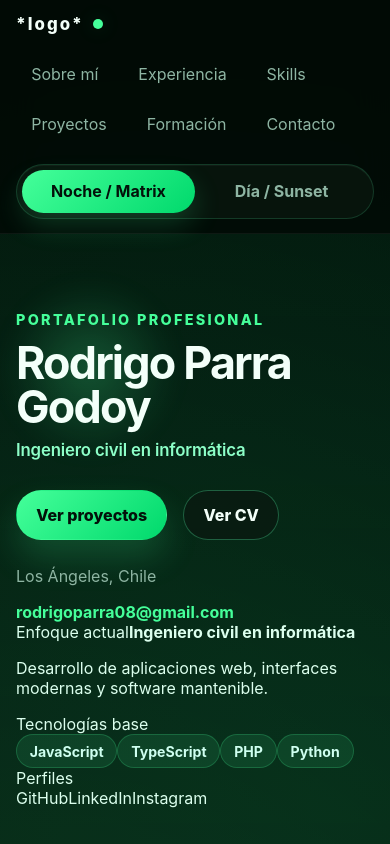
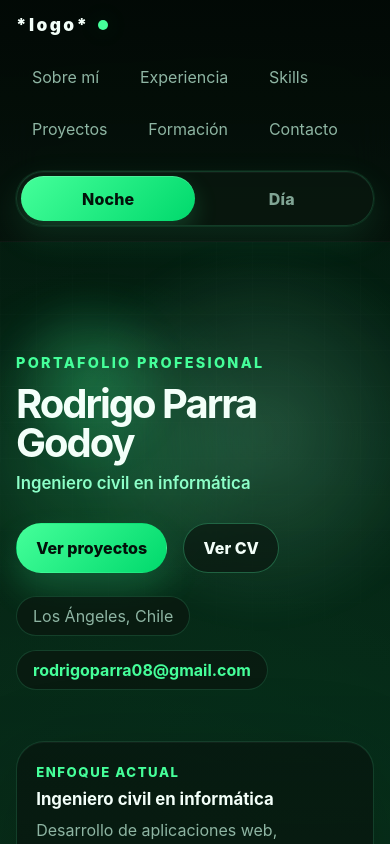
Before and after one commit to rodripgg/portfolio, a React (Vite) app: page / in a window 390 px wide. Shown: the top 844 px of the page. Built offline with nearby package versions, Linux system fonts and the light colour scheme.

Commit message:
mejoras colores y animación a switch

```diff
--- a/src/components/ThemeToggle.tsx
+++ b/src/components/ThemeToggle.tsx
@@ -1,4 +1,4 @@
-type ThemeMode = "matrix" | "sunset";
+type ThemeMode = 'matrix' | 'sunset';
 
 interface ThemeToggleProps {
   theme: ThemeMode;
@@ -7,23 +7,29 @@ interface ThemeToggleProps {
 
 export function ThemeToggle({ theme, onChange }: ThemeToggleProps) {
   return (
-    <div className="theme-switcher" role="group" aria-label="Selector de tema">
+    <div
+      className={`theme-switcher theme-switcher--${theme}`}
+      role="group"
+      aria-label="Selector de tema"
+    >
+      <span className="theme-switcher__thumb" aria-hidden="true" />
+
       <button
         type="button"
-        className={`theme-option ${theme === "matrix" ? "is-active" : ""}`}
-        onClick={() => onChange("matrix")}
-        aria-pressed={theme === "matrix"}
+        className={`theme-option ${theme === 'matrix' ? 'is-active' : ''}`}
+        onClick={() => onChange('matrix')}
+        aria-pressed={theme === 'matrix'}
       >
-        Noche / Matrix
+        Noche
       </button>
 
       <button
         type="button"
-        className={`theme-option ${theme === "sunset" ? "is-active" : ""}`}
-        onClick={() => onChange("sunset")}
-        aria-pressed={theme === "sunset"}
+        className={`theme-option ${theme === 'sunset' ? 'is-active' : ''}`}
+        onClick={() => onChange('sunset')}
+        aria-pressed={theme === 'sunset'}
       >
-        Día / Sunset
+        Día
       </button>
     </div>
   );
--- a/src/index.css
+++ b/src/index.css
@@ -11,7 +11,7 @@
   --transition-slow: 680ms cubic-bezier(0.22, 1, 0.36, 1);
 }
 
-:root[data-theme='matrix'] {
+:root[data-theme="matrix"] {
   --bg: #020805;
   --bg-soft: #07120c;
   --surface: rgba(7, 20, 13, 0.78);
@@ -33,37 +33,58 @@
   --tag-border: rgba(69, 255, 154, 0.2);
   --tag-text: #cffff0;
   --bg-gradient:
-    radial-gradient(circle at 15% 18%, rgba(69, 255, 154, 0.14), transparent 24%),
-    radial-gradient(circle at 85% 12%, rgba(0, 217, 108, 0.12), transparent 22%),
+    radial-gradient(
+      circle at 15% 18%,
+      rgba(69, 255, 154, 0.14),
+      transparent 24%
+    ),
+    radial-gradient(
+      circle at 85% 12%,
+      rgba(0, 217, 108, 0.12),
+      transparent 22%
+    ),
     radial-gradient(circle at 50% 100%, rgba(7, 50, 30, 0.35), transparent 40%);
   --line-overlay: rgba(69, 255, 154, 0.04);
 }
 
-:root[data-theme='sunset'] {
-  --bg: #f7eef6;
-  --bg-soft: #fff8fd;
-  --surface: rgba(255, 255, 255, 0.72);
-  --surface-strong: rgba(255, 255, 255, 0.9);
-  --border: rgba(255, 132, 190, 0.24);
-  --border-strong: rgba(110, 215, 255, 0.38);
-  --text: #33284a;
-  --text-soft: #7b6a94;
-  --heading: #241a38;
-  --primary: #ff6fb6;
-  --primary-strong: #ff8a66;
-  --secondary: #67d6ff;
-  --accent: #ffd79e;
+:root[data-theme="sunset"] {
+  --bg: #ffd3e8;
+  --bg-soft: #ffe6f3;
+  --surface: rgba(255, 233, 244, 0.72);
+  --surface-strong: rgba(255, 242, 248, 0.88);
+  --border: rgba(255, 88, 172, 0.24);
+  --border-strong: rgba(77, 220, 255, 0.34);
+  --text: #3c214d;
+  --text-soft: #7f5d87;
+  --heading: #2b1538;
+  --primary: #ff4fa3;
+  --primary-strong: #ff7d5c;
+  --secondary: #3ad7ff;
+  --accent: #ffd08a;
   --button-text: #ffffff;
-  --theme-shadow: rgba(255, 111, 182, 0.2);
-  --divider: rgba(50, 25, 80, 0.08);
-  --hero-ring: rgba(103, 214, 255, 0.24);
-  --tag-bg: rgba(103, 214, 255, 0.14);
-  --tag-border: rgba(255, 111, 182, 0.18);
-  --tag-text: #452c61;
+  --theme-shadow: rgba(255, 79, 163, 0.24);
+  --divider: rgba(74, 29, 88, 0.1);
+  --hero-ring: rgba(58, 215, 255, 0.22);
+  --tag-bg: rgba(255, 79, 163, 0.12);
+  --tag-border: rgba(58, 215, 255, 0.2);
+  --tag-text: #4a245a;
   --bg-gradient:
-    radial-gradient(circle at 15% 12%, rgba(255, 111, 182, 0.18), transparent 26%),
-    radial-gradient(circle at 82% 14%, rgba(103, 214, 255, 0.18), transparent 22%),
-    radial-gradient(circle at 50% 100%, rgba(255, 203, 140, 0.3), transparent 40%);
+    radial-gradient(
+      circle at 14% 12%,
+      rgba(255, 79, 163, 0.26),
+      transparent 26%
+    ),
+    radial-gradient(
+      circle at 86% 14%,
+      rgba(58, 215, 255, 0.24),
+      transparent 22%
+    ),
+    radial-gradient(
+      circle at 50% 100%,
+      rgba(255, 165, 108, 0.3),
+      transparent 38%
+    ),
+    linear-gradient(180deg, rgba(255, 210, 232, 0.55), rgba(255, 235, 246, 0.4));
   --line-overlay: rgba(255, 255, 255, 0);
 }
 
@@ -78,11 +99,15 @@ html {
 body {
   margin: 0;
   min-width: 320px;
-  font-family: Inter, system-ui, -apple-system, BlinkMacSystemFont, 'Segoe UI', sans-serif;
+  font-family:
+    Inter,
+    system-ui,
+    -apple-system,
+    BlinkMacSystemFont,
+    "Segoe UI",
+    sans-serif;
   color: var(--text);
-  background:
-    var(--bg-gradient),
-    var(--bg);
+  background: var(--bg-gradient), var(--bg);
   transition:
     background var(--transition-slow),
     color var(--transition-medium);
@@ -92,7 +117,7 @@ body {
 
 body::before,
 body::after {
-  content: '';
+  content: "";
   position: fixed;
   inset: 0;
   pointer-events: none;
@@ -100,19 +125,17 @@ body::after {
 }
 
 body::before {
-  background:
-    linear-gradient(180deg, transparent 0%, rgba(0, 0, 0, 0.08) 100%);
+  background: linear-gradient(180deg, transparent 0%, rgba(0, 0, 0, 0.08) 100%);
 }
 
 body::after {
   opacity: 0.5;
-  background:
-    repeating-linear-gradient(
-      180deg,
-      transparent 0,
-      transparent 3px,
-      var(--line-overlay) 4px
-    );
+  background: repeating-linear-gradient(
+    180deg,
+    transparent 0,
+    transparent 3px,
+    var(--line-overlay) 4px
+  );
 }
 
 a {
@@ -178,7 +201,7 @@ textarea {
 }
 
 .site-logo::after {
-  content: '';
+  content: "";
   position: absolute;
   left: calc(100% + 0.55rem);
   top: 50%;
@@ -213,37 +236,85 @@ textarea {
 }
 
 .theme-switcher {
-  display: inline-flex;
-  padding: 0.3rem;
+  position: relative;
+  display: inline-grid;
+  grid-template-columns: 1fr 1fr;
+  align-items: center;
+  min-width: 220px;
+  padding: 0.28rem;
   border-radius: 999px;
   border: 1px solid var(--border);
-  background: color-mix(in srgb, var(--surface-strong) 80%, transparent);
-  box-shadow: inset 0 1px 0 rgba(255, 255, 255, 0.04);
+  background: color-mix(in srgb, var(--surface-strong) 84%, transparent);
+  box-shadow:
+    inset 0 1px 0 rgba(255, 255, 255, 0.06),
+    0 10px 30px rgba(0, 0, 0, 0.08);
+  overflow: hidden;
+  isolation: isolate;
+}
+
+.theme-switcher__thumb {
+  position: absolute;
+  top: 0.28rem;
+  left: 0.28rem;
+  width: calc(50% - 0.28rem);
+  height: calc(100% - 0.56rem);
+  border-radius: 999px;
+  background: linear-gradient(135deg, var(--primary), var(--primary-strong));
+  box-shadow:
+    0 10px 24px var(--theme-shadow),
+    inset 0 1px 0 rgba(255, 255, 255, 0.18);
+  transition:
+    transform 320ms cubic-bezier(0.22, 1, 0.36, 1),
+    background 320ms ease,
+    box-shadow 320ms ease;
+  z-index: 0;
+}
+
+.theme-switcher--sunset .theme-switcher__thumb {
+  transform: translateX(100%);
 }
 
 .theme-option {
+  position: relative;
+  z-index: 1;
   border: 0;
   cursor: pointer;
   background: transparent;
   color: var(--text-soft);
-  padding: 0.72rem 0.95rem;
+  padding: 0.78rem 1rem;
   border-radius: 999px;
-  font-weight: 700;
+  font-weight: 800;
+  letter-spacing: 0.01em;
   transition:
-    background var(--transition-fast),
     color var(--transition-fast),
     transform var(--transition-fast),
-    box-shadow var(--transition-fast);
+    opacity var(--transition-fast);
 }
 
 .theme-option:hover {
-  color: var(--heading);
+  transform: translateY(-1px);
 }
 
 .theme-option.is-active {
   color: var(--button-text);
-  background: linear-gradient(135deg, var(--primary), var(--primary-strong));
-  box-shadow: 0 12px 28px var(--theme-shadow);
+}
+
+.theme-option:not(.is-active) {
+  opacity: 0.9;
+}
+
+:root[data-theme="matrix"] .theme-switcher {
+  box-shadow:
+    inset 0 1px 0 rgba(255, 255, 255, 0.04),
+    0 0 0 1px rgba(69, 255, 154, 0.08),
+    0 12px 34px rgba(69, 255, 154, 0.1);
+}
+
+:root[data-theme="sunset"] .theme-switcher {
+  box-shadow:
+    inset 0 1px 0 rgba(255, 255, 255, 0.08),
+    0 0 0 1px rgba(255, 79, 163, 0.06),
+    0 14px 36px rgba(255, 79, 163, 0.12);
 }
 
 .hero {
@@ -257,7 +328,7 @@ textarea {
 }
 
 .hero__content::before {
-  content: '';
+  content: "";
   position: absolute;
   inset: -2rem auto auto -1rem;
   width: 180px;
@@ -387,8 +458,11 @@ textarea {
 .content-card,
 .project-card,
 .timeline-card {
-  background:
-    linear-gradient(180deg, color-mix(in srgb, var(--surface) 92%, transparent), color-mix(in srgb, var(--surface-strong) 95%, transparent));
+  background: linear-gradient(
+    180deg,
+    color-mix(in srgb, var(--surface) 94%, transparent),
+    color-mix(in srgb, var(--surface-strong) 98%, transparent)
+  );
   border: 1px solid var(--border);
   border-radius: var(--radius-xl);
   box-shadow: var(--shadow-card);
@@ -398,6 +472,15 @@ textarea {
     border-color var(--transition-medium),
     box-shadow var(--transition-medium),
     background var(--transition-medium);
+}
+
+:root[data-theme="sunset"] .content-card,
+:root[data-theme="sunset"] .project-card,
+:root[data-theme="sunset"] .timeline-card,
+:root[data-theme="sunset"] .hero__panel {
+  box-shadow:
+    0 24px 90px rgba(255, 79, 163, 0.1),
+    0 10px 40px rgba(58, 215, 255, 0.08);
 }
 
 .content-card:hover,
@@ -665,3 +748,400 @@ textarea {
     text-align: center;
   }
 }
+
+.site-header {
+  position: sticky;
+  top: 0;
+  z-index: 60;
+  border-bottom: 1px solid var(--divider);
+  background: linear-gradient(
+    180deg,
+    color-mix(in srgb, var(--bg) 88%, transparent),
+    color-mix(in srgb, var(--bg-soft) 82%, transparent)
+  );
+  backdrop-filter: blur(18px);
+}
+
+.site-header__inner {
+  min-height: 84px;
+  display: flex;
+  align-items: center;
+  justify-content: space-between;
+  gap: 1.2rem;
+}
+
+.site-header__brand {
+  display: flex;
+  align-items: center;
+  gap: 0.85rem;
+}
+
+.site-status {
+  display: inline-flex;
+  align-items: center;
+  min-height: 30px;
+  padding: 0 0.8rem;
+  border-radius: 999px;
+  border: 1px solid var(--border);
+  background: color-mix(in srgb, var(--surface-strong) 76%, transparent);
+  color: var(--text-soft);
+  font-size: 0.8rem;
+  font-weight: 700;
+  letter-spacing: 0.08em;
+  text-transform: uppercase;
+}
+
+.site-logo {
+  font-size: 1.08rem;
+  font-weight: 900;
+  letter-spacing: 0.14em;
+  text-transform: lowercase;
+  color: var(--heading);
+  position: relative;
+}
+
+.site-logo::after {
+  content: "";
+  position: absolute;
+  left: calc(100% + 0.55rem);
+  top: 50%;
+  width: 10px;
+  height: 10px;
+  border-radius: 999px;
+  background: var(--primary);
+  box-shadow: 0 0 24px var(--theme-shadow);
+  transform: translateY(-50%);
+}
+
+.site-header__right {
+  display: flex;
+  align-items: center;
+  gap: 1rem;
+  flex-wrap: wrap;
+  justify-content: flex-end;
+}
+
+.site-nav {
+  display: flex;
+  gap: 0.55rem;
+  flex-wrap: wrap;
+}
+
+.site-nav a {
+  position: relative;
+  padding: 0.75rem 1rem;
+  border-radius: 999px;
+  color: var(--text-soft);
+  transition:
+    color var(--transition-fast),
+    background var(--transition-fast),
+    transform var(--transition-fast),
+    box-shadow var(--transition-fast);
+}
+
+.site-nav a:hover {
+  color: var(--heading);
+  background: color-mix(in srgb, var(--surface-strong) 84%, transparent);
+  box-shadow: inset 0 0 0 1px var(--border);
+  transform: translateY(-1px);
+}
+
+.hero {
+  position: relative;
+  padding: 6.8rem 0 4.2rem;
+  overflow: clip;
+}
+
+.hero__decor {
+  position: absolute;
+  inset: 0;
+  pointer-events: none;
+}
+
+.hero__glow {
+  position: absolute;
+  border-radius: 999px;
+  filter: blur(20px);
+  opacity: 0.9;
+}
+
+.hero__glow--one {
+  top: 2rem;
+  left: -5rem;
+  width: 22rem;
+  height: 22rem;
+  background: radial-gradient(
+    circle,
+    color-mix(in srgb, var(--primary) 24%, transparent),
+    transparent 68%
+  );
+}
+
+.hero__glow--two {
+  top: 0;
+  right: -4rem;
+  width: 24rem;
+  height: 24rem;
+  background: radial-gradient(
+    circle,
+    color-mix(in srgb, var(--secondary) 24%, transparent),
+    transparent 70%
+  );
+}
+
+.hero__grid-lines {
+  position: absolute;
+  inset: 0;
+  opacity: 0.28;
+  background-image:
+    linear-gradient(var(--divider) 1px, transparent 1px),
+    linear-gradient(90deg, var(--divider) 1px, transparent 1px);
+  background-size: 36px 36px;
+  mask-image: linear-gradient(180deg, rgba(0, 0, 0, 0.8), transparent 80%);
+}
+
+.hero__grid {
+  position: relative;
+  display: grid;
+  grid-template-columns: minmax(0, 1.35fr) minmax(320px, 0.75fr);
+  gap: 1.2rem;
+  align-items: stretch;
+}
+
+.hero__content,
+.hero__panel {
+  position: relative;
+  z-index: 1;
+}
+
+.hero__content {
+  max-width: 100%;
+  padding: 2rem 0;
+}
+
+.hero__eyebrow {
+  margin: 0 0 0.9rem;
+  font-size: 0.9rem;
+  font-weight: 800;
+  letter-spacing: 0.16em;
+  text-transform: uppercase;
+  color: var(--primary);
+  opacity: 0;
+  transform: translateY(18px);
+  animation: hero-enter 700ms 80ms forwards;
+}
+
+.hero h1 {
+  margin: 0;
+  color: var(--heading);
+  font-size: clamp(3rem, 5vw, 5.4rem);
+  line-height: 0.96;
+  letter-spacing: -0.05em;
+  opacity: 0;
+  transform: translateY(18px);
+  animation: hero-enter 700ms 150ms forwards;
+}
+
+.hero h1 span {
+  display: block;
+  margin-top: 0.8rem;
+  font-size: clamp(1.05rem, 2vw, 1.5rem);
+  font-weight: 600;
+  color: var(--secondary);
+  letter-spacing: 0;
+}
+
+.hero__summary {
+  max-width: 700px;
+  margin: 1.7rem 0 0;
+  color: var(--text-soft);
+  font-size: 1.08rem;
+  line-height: 1.85;
+  text-align: justify;
+  text-wrap: pretty;
+  opacity: 0;
+  transform: translateY(18px);
+  animation: hero-enter 700ms 230ms forwards;
+}
+
+.hero__actions {
+  display: flex;
+  gap: 1rem;
+  flex-wrap: wrap;
+  margin-top: 2rem;
+  opacity: 0;
+  transform: translateY(18px);
+  animation: hero-enter 700ms 310ms forwards;
+}
+
+.hero__meta {
+  display: flex;
+  gap: 0.85rem;
+  flex-wrap: wrap;
+  margin-top: 1.45rem;
+  opacity: 0;
+  transform: translateY(18px);
+  animation: hero-enter 700ms 390ms forwards;
+}
+
+.hero-pill {
+  display: inline-flex;
+  align-items: center;
+  min-height: 40px;
+  padding: 0 1rem;
+  border-radius: 999px;
+  border: 1px solid var(--border);
+  background: color-mix(in srgb, var(--surface-strong) 84%, transparent);
+  color: var(--text-soft);
+  backdrop-filter: blur(8px);
+}
+
+.hero-pill a {
+  color: var(--primary);
+  font-weight: 700;
+}
+
+.hero__panel {
+  align-self: stretch;
+  padding: 1.4rem;
+  border-radius: 28px;
+  border: 1px solid var(--border);
+  background: linear-gradient(
+    180deg,
+    color-mix(in srgb, var(--surface) 92%, transparent),
+    color-mix(in srgb, var(--surface-strong) 96%, transparent)
+  );
+  box-shadow:
+    var(--shadow-card),
+    inset 0 1px 0 rgba(255, 255, 255, 0.04);
+  backdrop-filter: blur(14px);
+  opacity: 0;
+  transform: translateY(22px) scale(0.985);
+  animation: hero-enter 760ms 240ms forwards;
+}
+
+.hero-panel__section + .hero-panel__section {
+  margin-top: 1.25rem;
+  padding-top: 1.25rem;
+  border-top: 1px solid var(--divider);
+}
+
+.hero-panel__label {
+  display: inline-block;
+  margin-bottom: 0.55rem;
+  color: var(--primary);
+  font-size: 0.82rem;
+  font-weight: 800;
+  letter-spacing: 0.12em;
+  text-transform: uppercase;
+}
+
+.hero-panel__section strong {
+  display: block;
+  margin-bottom: 0.45rem;
+  color: var(--heading);
+  font-size: 1.05rem;
+}
+
+.hero-panel__section p {
+  margin: 0;
+  color: var(--text-soft);
+  line-height: 1.75;
+  text-align: justify;
+}
+
+.hero-panel__tags {
+  display: flex;
+  flex-wrap: wrap;
+  gap: 0.6rem;
+}
+
+.hero-socials {
+  display: flex;
+  flex-wrap: wrap;
+  gap: 0.75rem;
+}
+
+.hero-socials a {
+  display: inline-flex;
+  align-items: center;
+  min-height: 38px;
+  padding: 0 0.9rem;
+  border-radius: 999px;
+  color: var(--heading);
+  border: 1px solid var(--border);
+  background: color-mix(in srgb, var(--surface-strong) 78%, transparent);
+  transition:
+    transform var(--transition-fast),
+    border-color var(--transition-fast),
+    background var(--transition-fast);
+}
+
+.hero-socials a:hover {
+  transform: translateY(-1px);
+  border-color: var(--border-strong);
+  background: color-mix(in srgb, var(--surface-strong) 92%, transparent);
+}
+
+@keyframes hero-enter {
+  to {
+    opacity: 1;
+    transform: translateY(0) scale(1);
+  }
+}
+
+@media (max-width: 1100px) {
+  .hero__grid {
+    grid-template-columns: 1fr;
+  }
+
+  .hero__panel {
+    max-width: 760px;
+  }
+}
+
+@media (max-width: 980px) {
+  .site-header__inner {
+    padding: 0.9rem 0;
+    align-items: flex-start;
+    flex-direction: column;
+  }
+
+  .site-header__right {
+    width: 100%;
+    align-items: flex-start;
+    justify-content: flex-start;
+  }
+}
+
+@media (max-width: 768px) {
+  .hero {
+    padding-top: 5rem;
+  }
+
+  .hero h1 {
+    font-size: clamp(2.5rem, 10vw, 4rem);
+  }
+
+  .hero__summary,
+  .hero-panel__section p {
+    text-align: left;
+  }
+
+  .hero__panel {
+    padding: 1.2rem;
+  }
+}
+
+@media (prefers-reduced-motion: reduce) {
+  .hero__eyebrow,
+  .hero h1,
+  .hero__summary,
+  .hero__actions,
+  .hero__meta,
+  .hero__panel {
+    opacity: 1 !important;
+    transform: none !important;
+    animation: none !important;
+  }
+}
```
